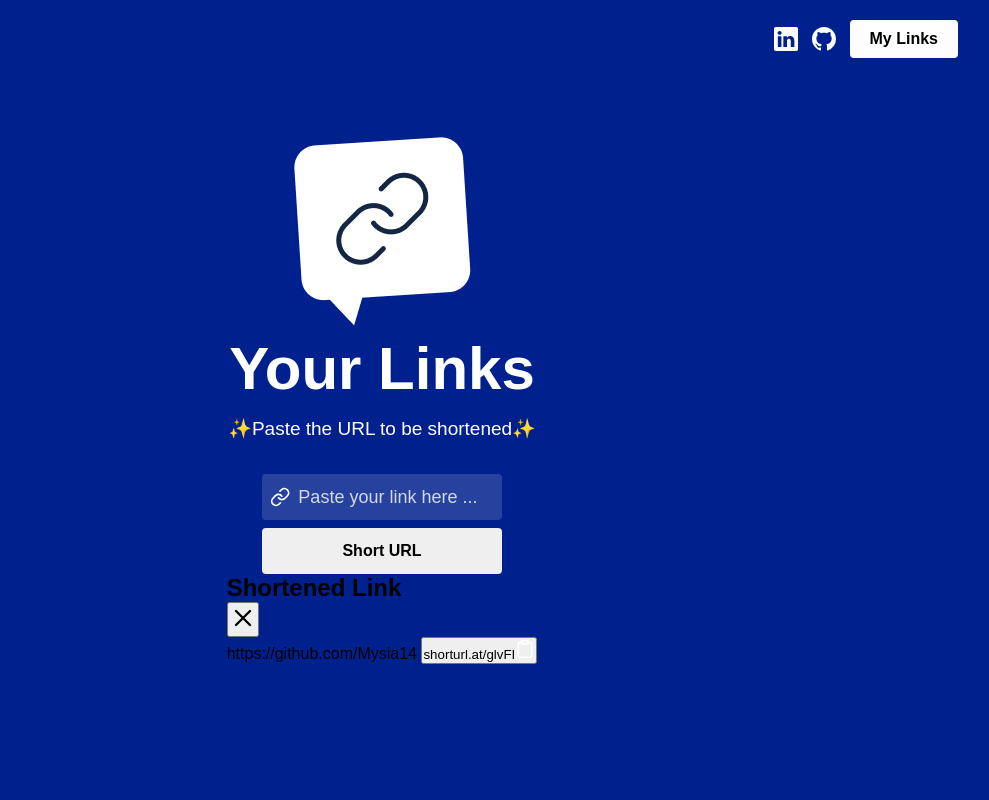
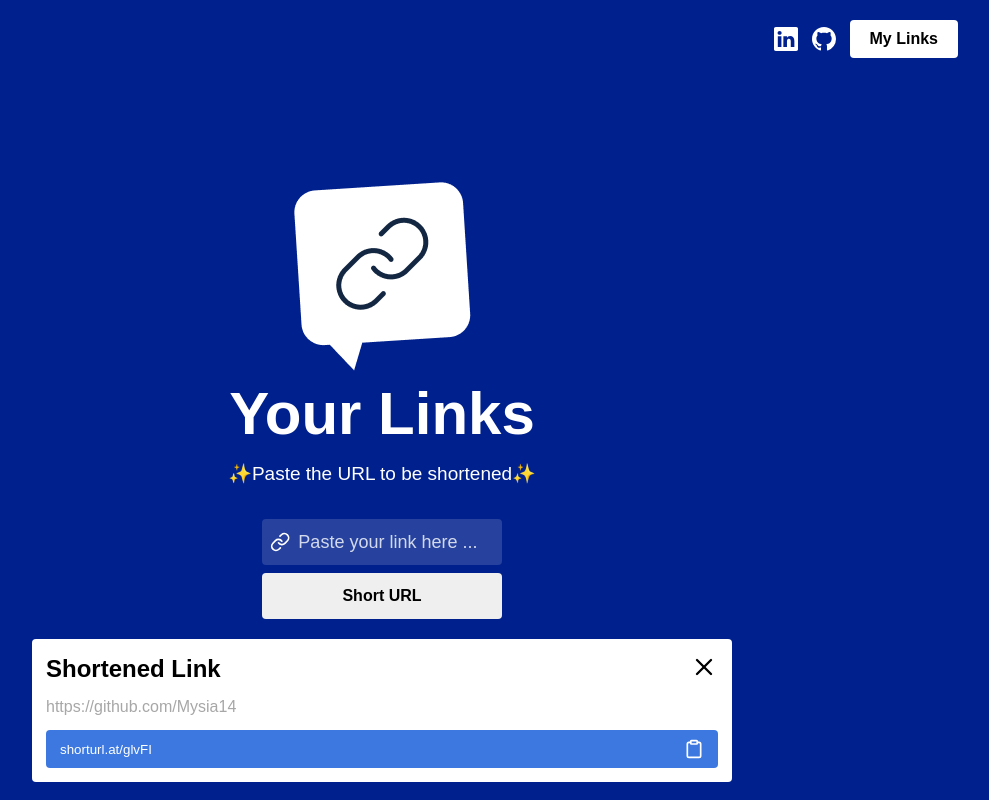
Before and after one commit to Mysia14/MyLink-react-app, a React (Create React App) app: page / in a window 1280 px wide. Shown: the whole page, without its empty margins (258-1247 px from the left). Built offline with nearby package versions, Linux system fonts and the light colour scheme.

Commit message:
added  styled  modal container

```diff
--- a/src/components/LinkItem/index.js
+++ b/src/components/LinkItem/index.js
@@ -5,7 +5,7 @@ export default function LinkItem(){
     return (
     <div className="modal-container">
 
-       <div className=" modal-header" >
+       <div className="modal-header" >
            <h2>Shortened Link</h2>
            <button>
                <FiX size={28} color="black"/>
--- a/src/components/LinkItem/linkitem.css
+++ b/src/components/LinkItem/linkitem.css
@@ -1,3 +1,41 @@
 .modal-container{
+    position: absolute;
+    bottom: 18px;
+    background-color: white;
+    padding: 14px;
+    width:700px;
+    border-radius: 4px;
+    display: flex;
+    flex-direction: column;
 
 }
+.modal-header{
+    display: flex;
+    align-items: center;
+    justify-content: space-between; /* spacing between items - cada um grudado num canto*/
+}
+.modal-header button{ /* deixca o "x"do botao sem o fundo e sem borda*/
+    border: 0;
+    background: transparent;
+}
+.modal-container span{
+    margin: 14px 0;
+    color: #A7A7A7;
+}
+.modal-link{
+    background-color: #3c78e0;
+    display: flex;
+    align-items: center;
+    justify-content: space-between;
+    padding: 0 14px; /* espacamento interno*/
+    height: 38px;
+    border:0;
+    border-radius: 4px;
+    color: white;
+
+}
+@media (max-width:735px){
+    .modal-container{
+        width:80%;
+    }
+}
```
